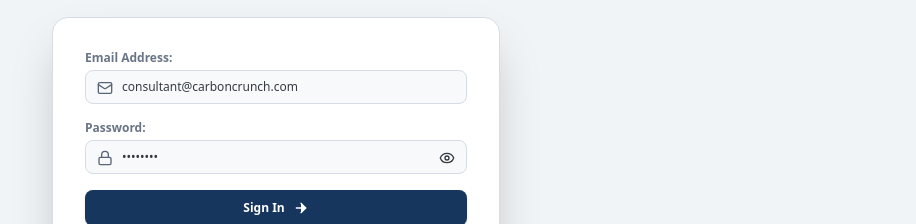
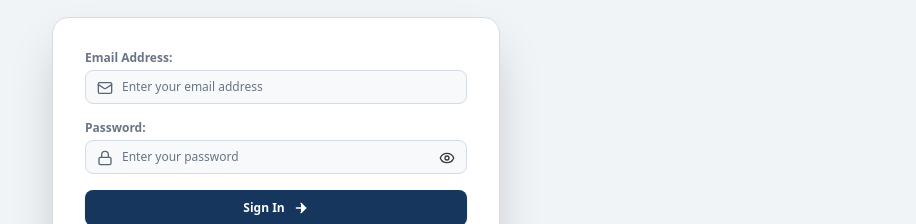
Before and after one commit to Saurabh-183/GHG-Compliance-CMS, a Next.js app: page /login in a window 1280 px wide. Shown: the part 310-534 px from the top of the page, without its empty margins (364-1280 px from the left). Built offline with nearby package versions, Linux system fonts and the light colour scheme; no server answers.

Commit message:
fix(auth): remove prefilled credentials from login inputs

```diff
--- a/src/app/login/page.tsx
+++ b/src/app/login/page.tsx
@@ -20,8 +20,8 @@
   const router = useRouter();
   const { login, switchRole, theme, toggleTheme } = useAuth();
 
-  const [email, setEmail] = useState('consultant@carboncrunch.com');
-  const [password, setPassword] = useState('Demo@123');
+  const [email, setEmail] = useState('');
+  const [password, setPassword] = useState('');
   const [showPassword, setShowPassword] = useState(false);
   const [isSubmitting, setIsSubmitting] = useState(false);
   const [error, setError] = useState<string | null>(null);
@@ -137,6 +137,7 @@
                 <input
                   id="email"
                   name="email"
+                  placeholder="Enter your email address"
                   type="email"
                   autoComplete="username"
                   required
@@ -162,6 +163,7 @@
                 <input
                   id="password"
                   name="password"
+                  placeholder="Enter your password"
                   type={showPassword ? 'text' : 'password'}
                   autoComplete="current-password"
                   required
```
